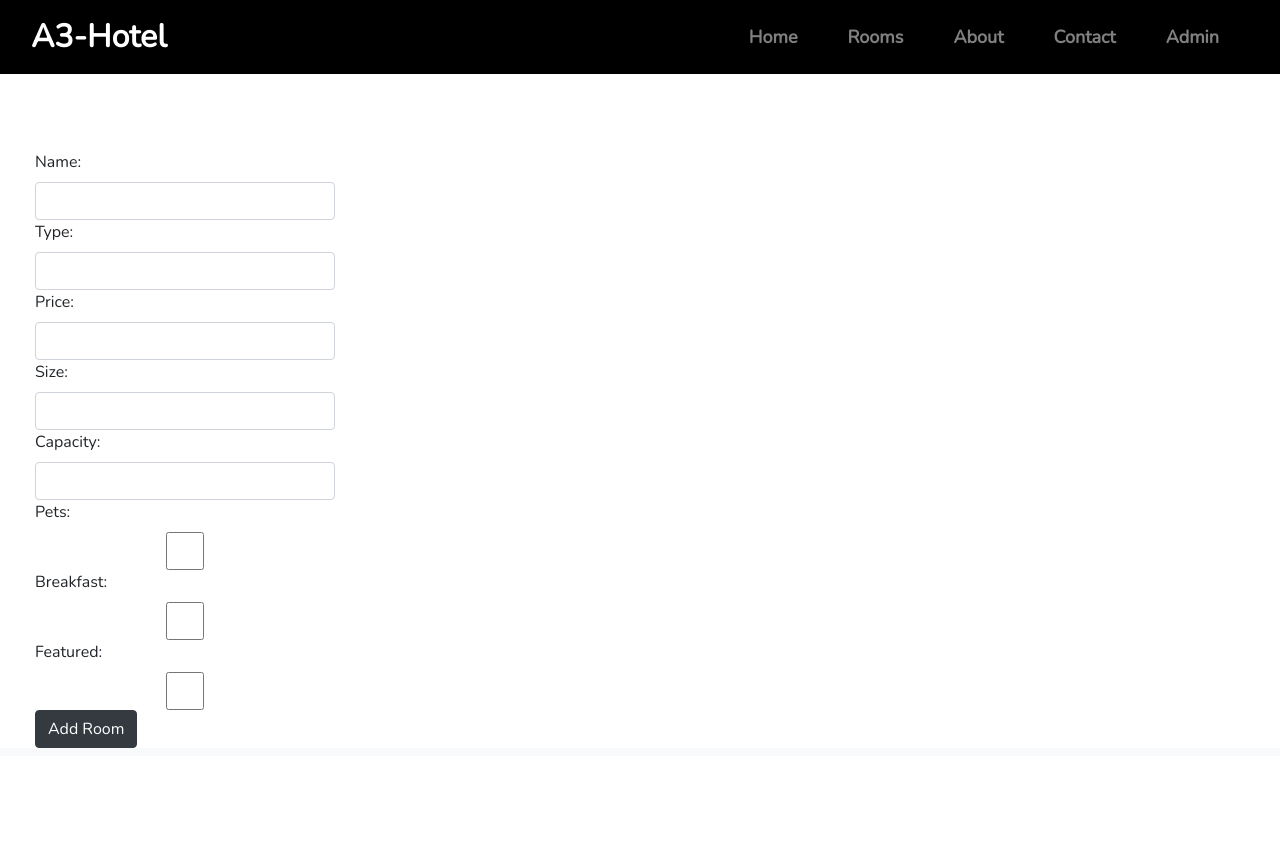
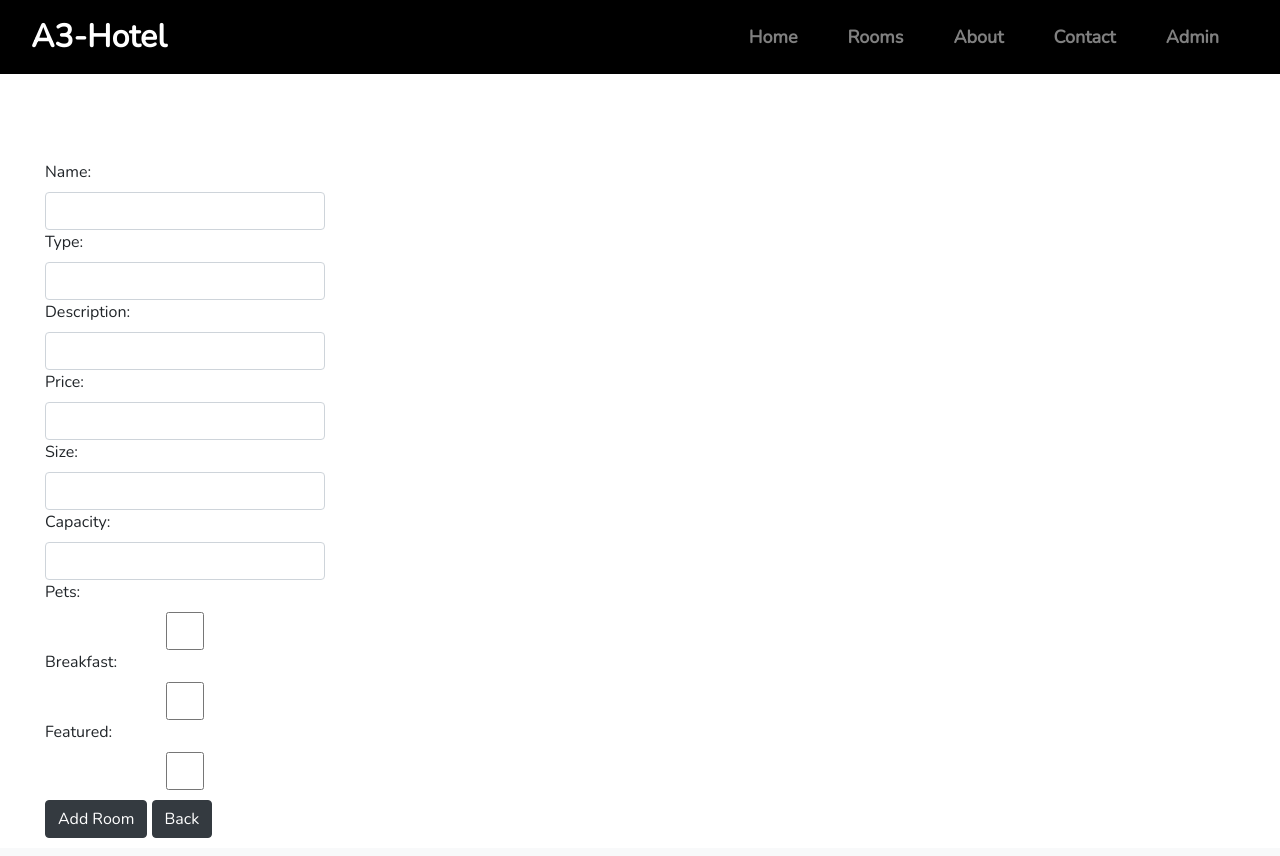
Before and after one commit to 10samarth/A3-HotelBookingApp, a React (Create React App) app: page /addRoom in a window 1280 px wide. Before the commit the page ends 800 px from the top, so only its background shows below. Built offline with nearby package versions, Linux system fonts and the light colour scheme.

Commit message:
Add room

```diff
--- a/src/pages/Admin/Hotels/AddRoom.jsx
+++ b/src/pages/Admin/Hotels/AddRoom.jsx
@@ -1,20 +1,46 @@
-import React, { useState } from 'react';
-import '../Hotels/style.css'
+import React, { useState } from "react";
+import { useContext } from "react";
+import { RoomContext } from "../../../context";
+import "../Hotels/style.css";
 import { Link } from "react-router-dom";
+import { useHistory } from "react-router-dom";
+import room1 from "../../../images/details-1.jpeg";
+import room2 from "../../../images/details-2.jpeg";
+import room3 from "../../../images/details-3.jpeg";
+import room4 from "../../../images/details-4.jpeg";
+import img1 from "../../../images/room-1.jpeg";
+import img2 from "../../../images/room-2.jpeg";
+import img3 from "../../../images/room-3.jpeg";
+import img4 from "../../../images/room-4.jpeg";
+import img5 from "../../../images/room-5.jpeg";
+import img6 from "../../../images/room-6.jpeg";
+import img7 from "../../../images/room-7.jpeg";
+import img8 from "../../../images/room-8.jpeg";
+import img9 from "../../../images/room-9.jpeg";
+import img10 from "../../../images/room-10.jpeg";
+import img11 from "../../../images/room-11.jpeg";
+import img12 from "../../../images/room-12.jpeg";
 
-export default function RoomForm({ onAdd }) {
-  const [name, setName] = useState('');
-  const [type, setType] = useState('');
-  const [price, setPrice] = useState('');
-  const [size, setSize] = useState('');
-  const [capacity, setCapacity] = useState('');
+export default function RoomForm() {
+  const context = useContext(RoomContext);
+  const { handleChange, addRoom } = context;
+
+  console.log(context);
+  const [name, setName] = useState("");
+  const [type, setType] = useState("");
+  const [description, setDescription] = useState("");
+  const [price, setPrice] = useState("");
+  const [size, setSize] = useState("");
+  const [capacity, setCapacity] = useState("");
   const [pets, setPets] = useState(false);
   const [breakfast, setBreakfast] = useState(false);
   const [featured, setFeatured] = useState(false);
-
+  const now = new Date();
+  const id = now.getTime().toString();
   const handleSubmit = (event) => {
     event.preventDefault();
     const room = {
+      id: id,
       name,
       type,
       price: Number(price),
@@ -22,56 +48,176 @@ export default function RoomForm({ onAdd }) {
       capacity: Number(capacity),
       pets,
       breakfast,
-      featured
+      featured,
+
+      slug: type,
+
+      description,
+      extras: [
+        "Plush pillows and breathable bed linens",
+        "Soft, oversized bath towels",
+        "Full-sized, pH-balanced toiletries",
+        "Complimentary refreshments",
+        "Adequate safety/security",
+        "Internet",
+        "Comfortable beds",
+      ],
+      images: [
+        {
+          fields: {
+            file: {
+              url: img1,
+            },
+          },
+        },
+        {
+          fields: {
+            file: {
+              url: room2,
+            },
+          },
+        },
+        {
+          fields: {
+            file: {
+              url: room3,
+            },
+          },
+        },
+        {
+          fields: {
+            file: {
+              url: room4,
+            },
+          },
+        },
+      ],
     };
-    onAdd(room);
-    setName('');
-    setType('');
-    setPrice('');
-    setSize('');
-    setCapacity('');
+
+    addRoom(room);
+    setName("");
+    setType("");
+    setPrice("");
+    setSize("");
+    setCapacity("");
     setPets(false);
     setBreakfast(false);
     setFeatured(false);
+    history.push("/admin/hotel");
   };
 
+  const history = useHistory();
   return (
-    <form onSubmit={handleSubmit}  style={{ marginTop: "150px" , marginLeft:"35px", width:"300px"}}>
+    <form
+      onSubmit={handleSubmit}
+      style={{ marginTop: "150px", marginLeft: "35px", width: "300px", padding:"10px" }}
+    >
       <div>
         <label htmlFor="name">Name:</label>
-        <input type="text" id="name" value={name}  className="form-control" onChange={(event) => setName(event.target.value)} />
+        <input
+          type="text"
+          id="name"
+          value={name}
+          className="form-control"
+          onChange={(event) => setName(event.target.value)}
+        />
       </div>
       <div>
         <label htmlFor="type">Type:</label>
-        <input type="text" id="type" value={type} className="form-control"  onChange={(event) => setType(event.target.value)} />
+        <input
+          type="text"
+          id="type"
+          value={type}
+          className="form-control"
+          onChange={(event) => setType(event.target.value)}
+        />
       </div>
+
+      <div>
+        <label htmlFor="type">Description:</label>
+        <input
+          type="text"
+          id="description"
+          value={description}
+          className="form-control"
+          onChange={(event) => setDescription(event.target.value)}
+        />
+      </div>
+
+
       <div>
         <label htmlFor="price">Price:</label>
-        <input type="number" id="price" value={price} className="form-control"  onChange={(event) => setPrice(event.target.value)} />
+        <input
+          type="number"
+          id="price"
+          value={price}
+          className="form-control"
+          onChange={(event) => setPrice(event.target.value)}
+        />
       </div>
       <div>
         <label htmlFor="size">Size:</label>
-        <input type="number" id="size" value={size} className="form-control"  onChange={(event) => setSize(event.target.value)} />
+        <input
+          type="number"
+          id="size"
+          value={size}
+          className="form-control"
+          onChange={(event) => setSize(event.target.value)}
+        />
       </div>
       <div>
         <label htmlFor="capacity">Capacity:</label>
-        <input type="number" id="capacity" value={capacity} className="form-control"  onChange={(event) => setCapacity(event.target.value)} />
+        <input
+          type="number"
+          id="capacity"
+          value={capacity}
+          className="form-control"
+          onChange={(event) => setCapacity(event.target.value)}
+        />
       </div>
       <div>
         <label htmlFor="pets">Pets:</label>
-        <input type="checkbox" id="pets" checked={pets} className="form-control"  onChange={(event) => setPets(event.target.checked)} />
+        <input
+          type="checkbox"
+          id="pets"
+          checked={pets}
+          className="form-control"
+          onChange={(event) => setPets(event.target.checked)}
+        />
       </div>
       <div>
         <label htmlFor="breakfast">Breakfast:</label>
-        <input type="checkbox" id="breakfast" checked={breakfast} className="form-control"  onChange={(event) => setBreakfast(event.target.checked)} />
+        <input
+          type="checkbox"
+          id="breakfast"
+          checked={breakfast}
+          className="form-control"
+          onChange={(event) => setBreakfast(event.target.checked)}
+        />
       </div>
       <div>
         <label htmlFor="featured">Featured:</label>
-        <input type="checkbox" id="featured" checked={featured} className="form-control"  onChange={(event) => setFeatured(event.target.checked)} />
+        <input
+          type="checkbox"
+          id="featured"
+          checked={featured}
+          className="form-control"
+          onChange={(event) => setFeatured(event.target.checked)}
+        />
       </div>
+      {/* <Link to="/admin/hotel" className="btn btn-dark">
+          Add Room
+        </Link> */}
+
+      <div style={{  paddingTop:"10px" }}>
+      <button type="submit" className="btn btn-dark">
+        Add Room
+      </button>
+      {" "}
       <Link to="/admin/hotel" className="btn btn-dark">
-          Add Room
+          Back
         </Link>
+        </div>
     </form>
   );
 }
--- a/src/pages/Admin/Hotels/HotelTable.jsx
+++ b/src/pages/Admin/Hotels/HotelTable.jsx
@@ -5,10 +5,9 @@ import { Link } from "react-router-dom";
 import { FaRegMeh } from "react-icons/fa";
 
 export default function HotelTable(props) {
-    const data = props.props
+  const data = props.props;
   return (
     <>
-
       <table className="table">
         <thead className="thead-light">
           <tr>
@@ -21,25 +20,30 @@ export default function HotelTable(props) {
             <th>Pets</th>
             <th>Breakfast</th>
             <th>Featured</th>
+            <th>Action</th>
           </tr>
         </thead>
         <tbody>
           {data.map((hotel) => (
-              <tr key={hotel.sys.id}>
-                <td>{hotel.sys.id}</td>
-                <td>{hotel.fields.name}</td>
-                <td>{hotel.fields.type}</td>
-                <td>{hotel.fields.price}</td>
-                <td>{hotel.fields.size}</td>
-                <td>{hotel.fields.capacity}</td>
-                <td>{hotel.fields.pets ? "Yes" : "No"}</td>
-                <td>{hotel.fields.breakfast ? "Yes" : "No"}</td>
-                <td>{hotel.fields.featured ? "Yes" : "No"}</td>
+            <tr key={hotel.id}>
+              <td>{hotel.id}</td>
+              <td>{hotel.name}</td>
+              <td>{hotel.type}</td>
+              <td>{hotel.price}</td>
+              <td>{hotel.size}</td>
+              <td>{hotel.capacity}</td>
+              <td>{hotel.pets ? "Yes" : "No"}</td>
+              <td>{hotel.breakfast ? "Yes" : "No"}</td>
+              <td>{hotel.featured ? "Yes" : "No"}</td>
+              <td>
+                <Link to="/editRoom" className="btn btn-dark">
+                  Edit Room
+                </Link>
+              </td>
             </tr>
           ))}
         </tbody>
       </table>
-
     </>
   );
 }
--- a/src/pages/Admin/Hotels/Hotels.jsx
+++ b/src/pages/Admin/Hotels/Hotels.jsx
@@ -3,11 +3,17 @@ import Hero from "../../../components/Hero";
 import Banner from "../../../components/Banner";
 import { Link } from "react-router-dom";
 import { FaRegMeh } from "react-icons/fa";
-import data from "../../../data";
 import HotelTable from "./HotelTable";
+import { withRoomConsumer } from '../../../context';
+import Loading from '../../../components/Loading';
+import RoomForm from "./AddRoom";
 
-export default function AdminHotels() {
-    const hotelData = data;
+function AdminHotels({ context }) {
+
+  const { loading, sortedRooms, rooms, addRoom } = context;
+  if (loading) {
+    return <Loading />;
+  }
 
   return (
     <>
@@ -15,11 +21,14 @@ export default function AdminHotels() {
         <Link to="/addRoom" className="btn btn-dark">
           Add Room
         </Link>
+        {/* <RoomForm onAdd={addRoom} /> */}
         <br />
         <div style={{ marginTop: "15px" }}>
-        <HotelTable props = {hotelData}/>
+          <HotelTable props={rooms} />
         </div>
       </div>
     </>
   );
 }
+
+export default withRoomConsumer(AdminHotels)
```
Also changed, not shown: src/components/RoomsFilter.jsx (+100 -28 lines), src/context.js (+75 -55 lines). Lines whose indentation alone changed are shown as unchanged.
